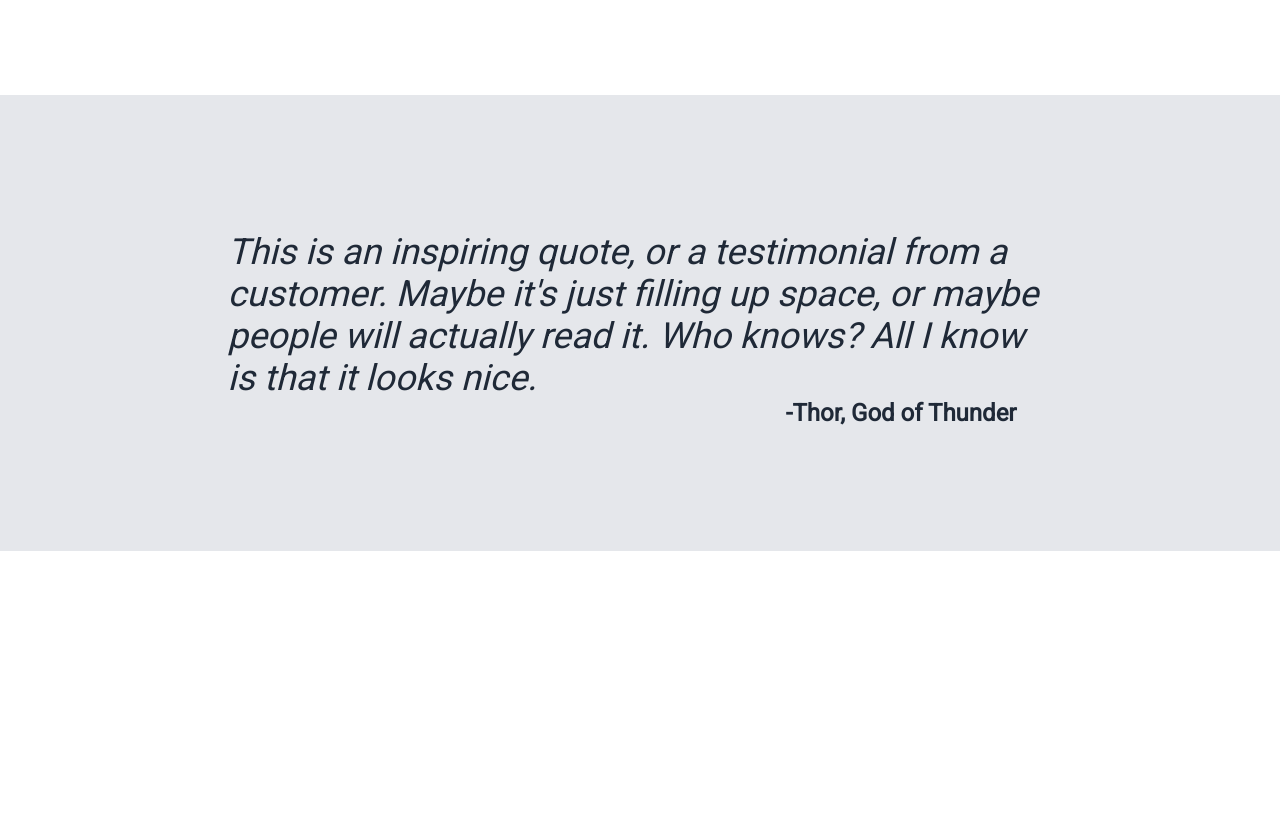
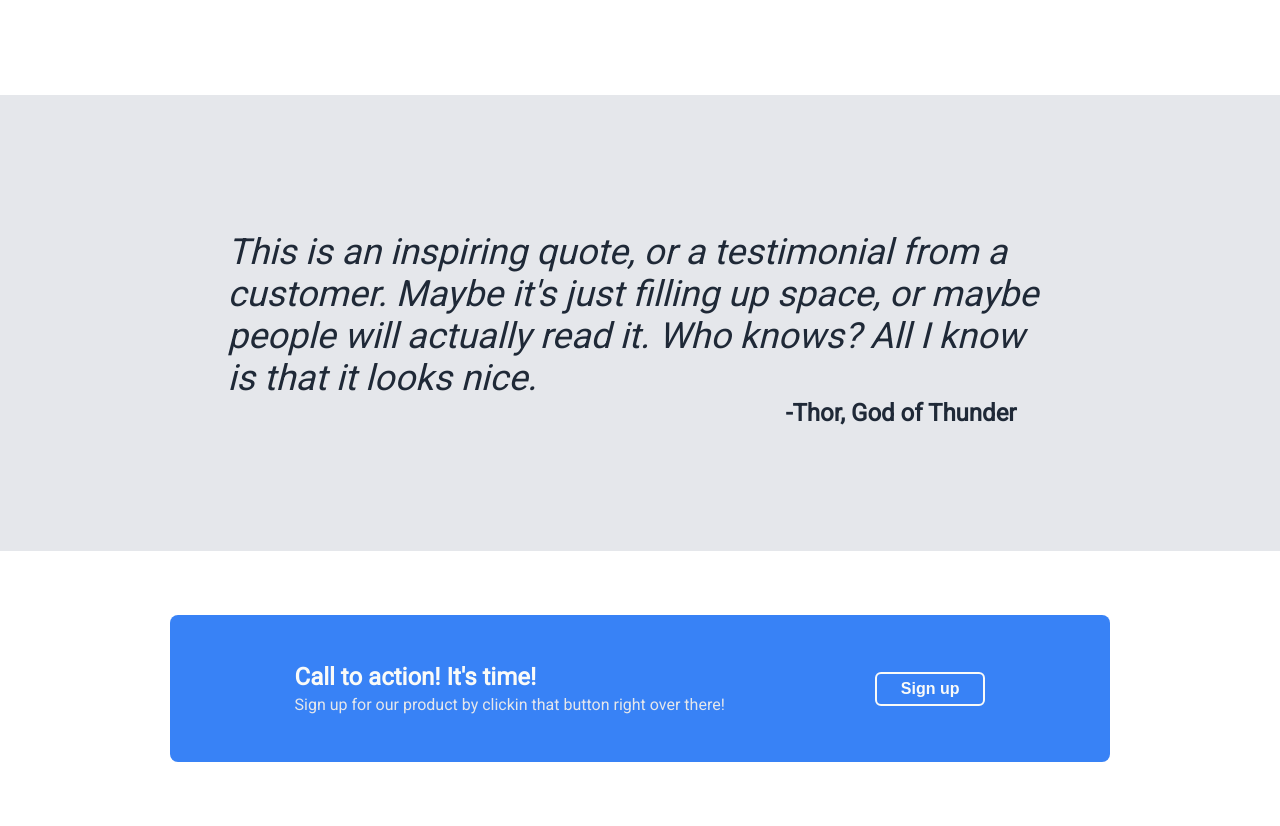
Before and after one commit to A4RO/landing-page, a plain HTML site: page index.html in a window 1280 px wide. Shown: the part 981-1807 px from the top of the page. Before the commit the page ends 1532 px from the top, so only its background shows below. Drawn offline with Linux system fonts and the light colour scheme.

Commit message:
Create fourth section of the page

```diff
--- a/index.html
+++ b/index.html
@@ -21,7 +21,7 @@
             <div class="content">
                 <h1>This website is awesome</h1>
                 <p class="subtext">This website has some subtext that goes here under the main title. It's a smaller font and the color is lower contrast</p>
-                <button>Sign up</button>
+                <button class="firstbutton">Sign up</button>
             </div>
             <p class="placeholder">this is a placeholder for an image</p>
         </div>
@@ -53,5 +53,14 @@
             <p class="source">-Thor, God of Thunder</p>
         </div>
     </div>
+    <div class="fourth">
+        <div class="container">
+            <div class="ctatext">
+                <h4>Call to action! It's time!</h4>
+                <p>Sign up for our product by clickin that button right over there!</p>
+            </div>
+            <button class="secondbutton">Sign up</button>
+        </div>
+    </div>
 </body>
 </html>
--- a/styles.css
+++ b/styles.css
@@ -37,7 +37,7 @@ h1 {
     margin-bottom: 0px;
 }
 
-button {
+.firstbutton {
     background-color: #3882F6;
     border-radius: 6px;
     border: none;
@@ -147,3 +147,48 @@ button {
     display: flex;
     flex-direction: column;
 }
+
+.fourth {
+    padding: 64px;
+    margin: auto;
+}
+
+.container {
+    color: #F9FAF8;
+    background-color: #3882F6;
+    padding: 24px;
+    display: flex;
+    padding: 48px 125px;
+    border-radius: 8px;
+    align-items: center;
+    gap: 150px;
+}
+
+.fourth p {
+    color: #E5E7EB;
+    margin-top: 4px;
+    margin-bottom: 0px;
+}
+
+h4 {
+    margin: 0;
+    padding: 0;
+    font-size: 24px;
+}
+
+.secondbutton {
+    background-color: #3882F6;
+    border-radius: 6px;
+    font-weight: bold;
+    padding: 6px 24px;
+    color: #F9FAF8;
+    border-color: #F9FAF8;
+    border-width: 2px;
+    border-style: solid;
+    font-size: 16px;
+}
+
+.ctatext {
+    display: flex;
+    flex-direction: column;
+}
```
